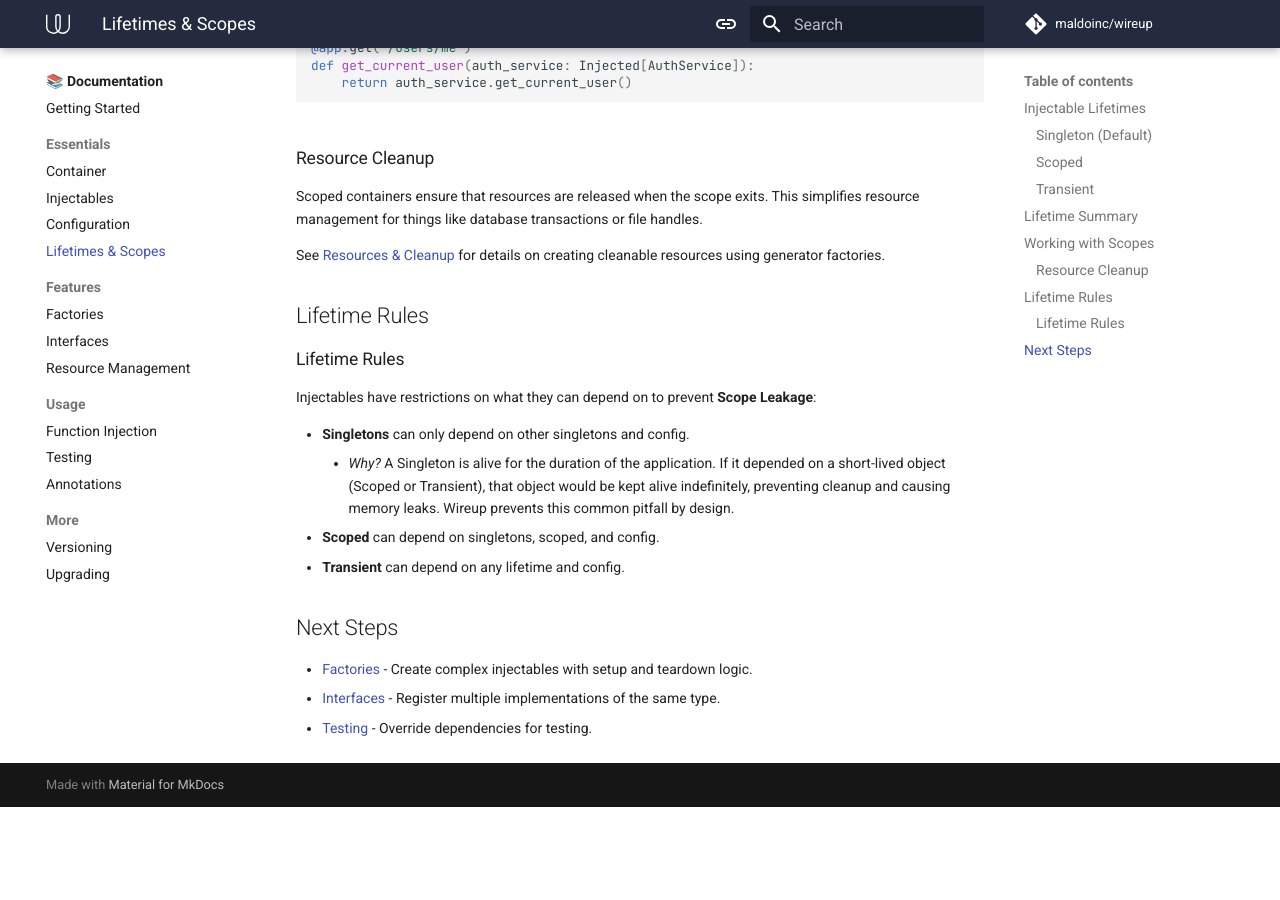
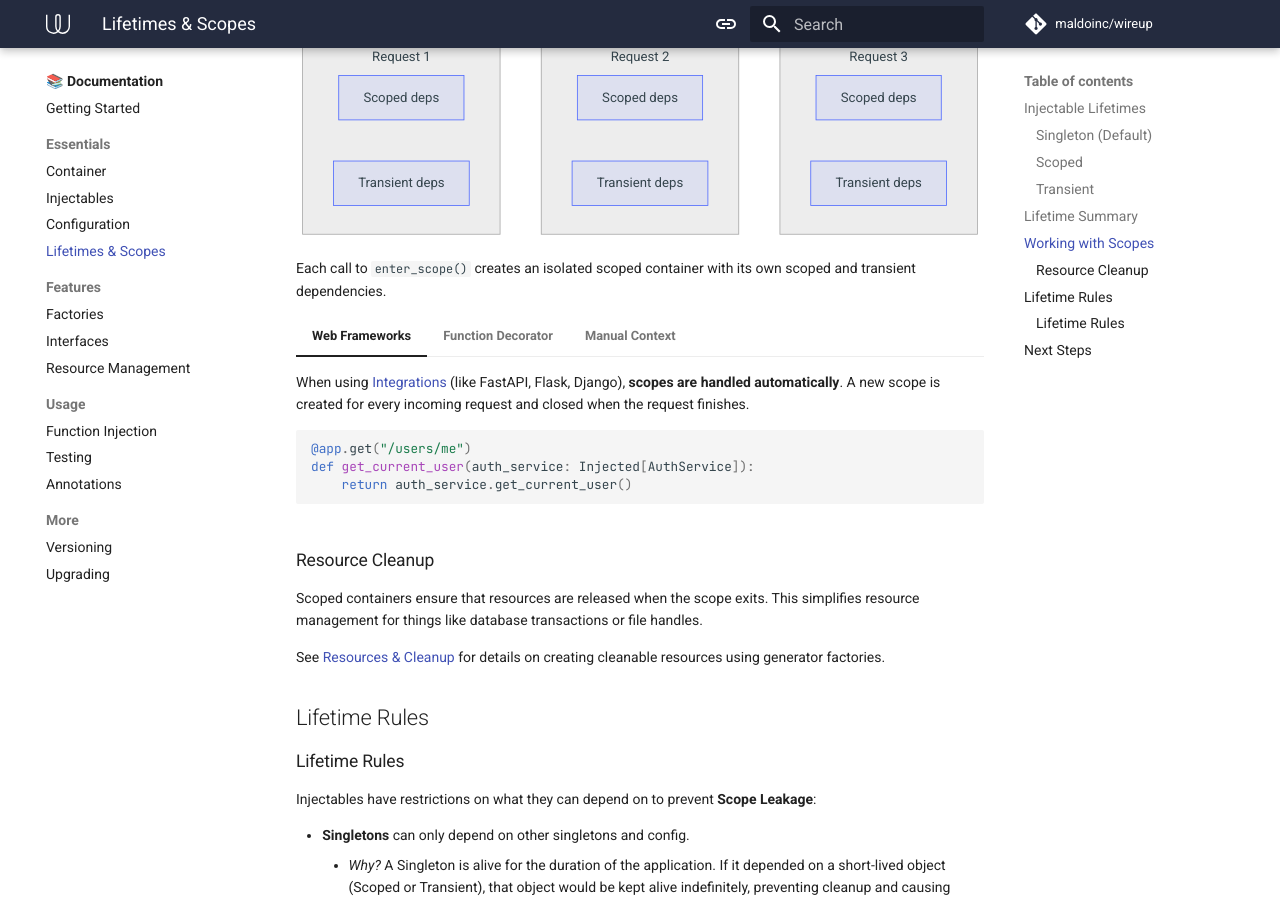
Before and after one commit to maldoinc/wireup, an MkDocs documentation site: the page built from docs/pages/lifetimes_and_scopes.md, in a window 1280 px wide and 900 px high, scrolled down 2088 px. Built offline with MkDocs 1.6.1 and Material for MkDocs 9.7.7, drawn with Linux system fonts in a browser that asks for light colours; comment, search, counter and statistics services are not loaded; the version menu is left out; before the commit the page ends 2895 px from its top, so only the background shows below that.

Commit message:
Add mermaid diagram to docs

````diff
--- a/docs/pages/lifetimes_and_scopes.md
+++ b/docs/pages/lifetimes_and_scopes.md
@@ -84,6 +84,33 @@ with container.enter_scope() as scope:
 Scopes provide isolated contexts. This is useful for things like database sessions or user context that should only
 exist for a short duration (like a single HTTP request).
 
+```mermaid
+graph TD
+    Root["Root Container<br/>(Singletons)"]
+
+    Root -->|enter_scope| Scope1
+    Root -->|enter_scope| Scope2
+    Root -->|enter_scope| Scope3
+
+    subgraph Scope1["Request 1"]
+        S1_scoped["Scoped deps"]
+        S1_transient["Transient deps"]
+    end
+
+    subgraph Scope2["Request 2"]
+        S2_scoped["Scoped deps"]
+        S2_transient["Transient deps"]
+    end
+
+
+    subgraph Scope3["Request 3"]
+        S3_scoped["Scoped deps"]
+        S3_transient["Transient deps"]
+    end
+```
+
+Each call to `enter_scope()` creates an isolated scoped container with its own scoped and transient dependencies.
+
 === "Web Frameworks"
 
     When using [Integrations](integrations/index.md) (like FastAPI, Flask, Django), **scopes are handled automatically**. A
````
